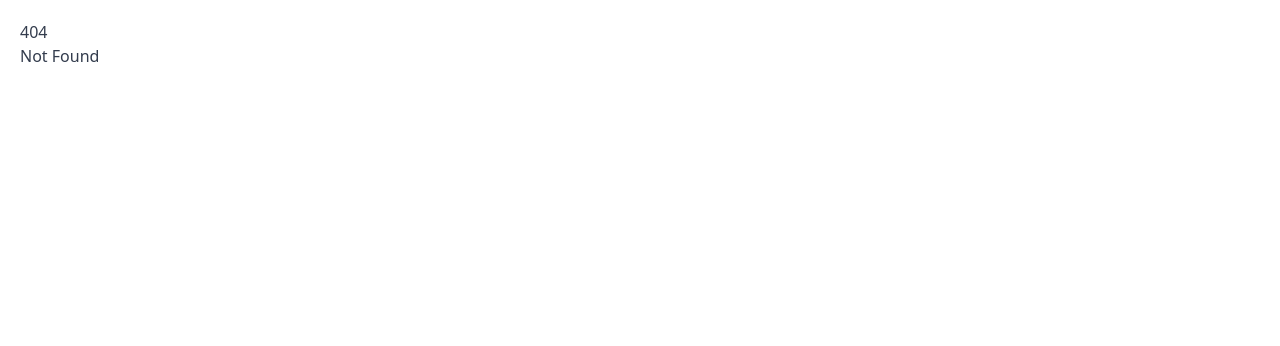
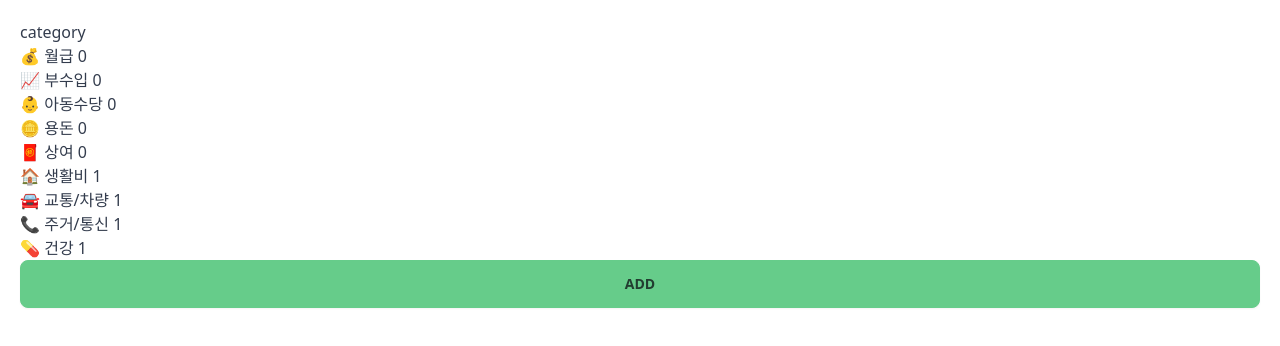
Before and after one commit to suhyeoonn/account-book, a SvelteKit app: page /category in a window 1280 px wide. Before the commit this address had no page. Shown: the top 346 px of the page. Built offline with nearby package versions, Linux system fonts and the light colour scheme.

Commit message:
✨ 카테고리 페이지 추가 및 리스트 출력

```diff
--- a/src/routes/+page.svelte
+++ b/src/routes/+page.svelte
@@ -64,6 +64,14 @@
 
 <div class="flex justify-between">
 	<h1>거래 내역 페이지</h1>
+	<button
+		class="shadow btn btn-circle bg-base-300 drop-shadow self-end text-white"
+		on:click={() => {
+			location.href = '/category';
+		}}
+	>
+		<span class="material-symbols-rounded"> settings </span>
+	</button>
 </div>
 <MonthController />
 {#await promise}
--- /dev/null
+++ b/src/routes/category/+page.svelte
@@ -0,0 +1,14 @@
+<script>
+	import { cateogryList } from '$lib/category';
+</script>
+
+<h1>category</h1>
+
+<!-- TODO category type class 추가 -->
+<ul>
+	{#each cateogryList as category}
+		<li>{category.name} {category.type}</li>
+	{/each}
+</ul>
+<!-- TODO cateogry add 페이지로 이동 -->
+<button class="btn btn-primary">ADD</button>
```
